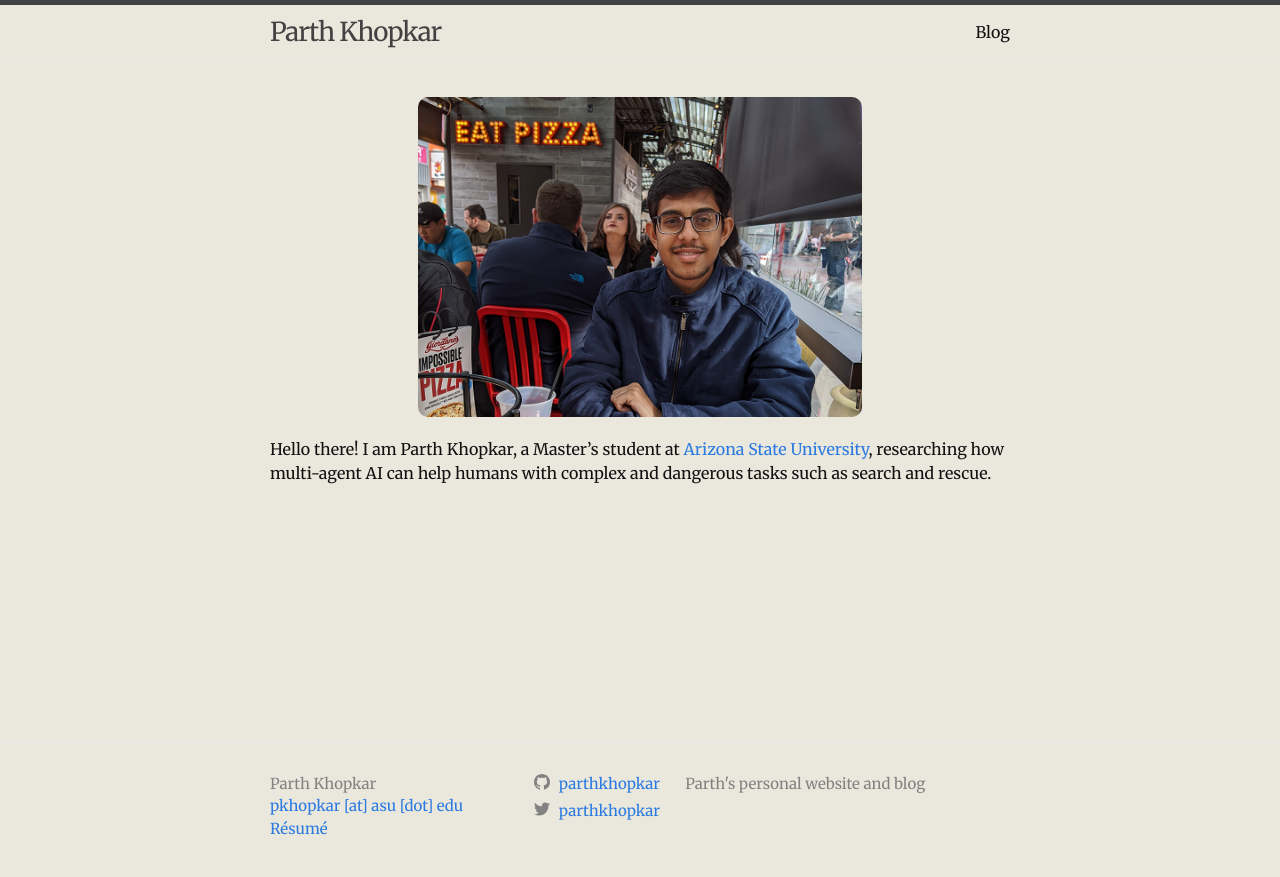
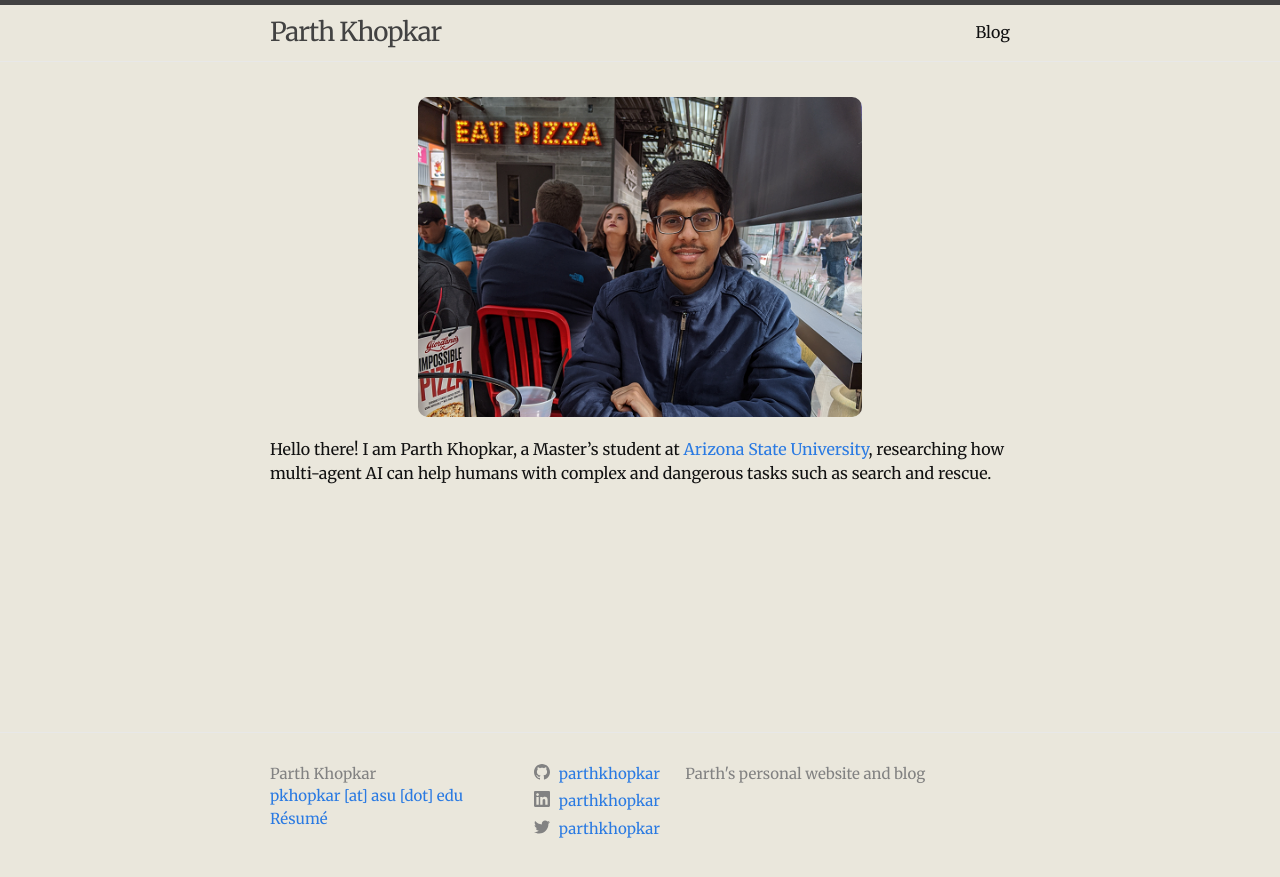
Before and after one commit to parthkhopkar/parthkhopkar.github.io, a Jekyll site: the page built from index.md, in a window 1280 px wide. Shown: the top 877 px of the page. Built offline with Jekyll 4.4.1, drawn with Linux system fonts in a browser that asks for light colours.

Commit message:
Added CNAME file

```diff
--- /dev/null
+++ b/CNAME
@@ -0,0 +1 @@
+parthkhopkar.com
--- a/_config.yml
+++ b/_config.yml
@@ -21,6 +21,7 @@ baseurl: "" # the subpath of your site, e.g. /blog
 url: "" # the base hostname & protocol for your site, e.g. http://example.com
 twitter_username: parthkhopkar
 github_username:  parthkhopkar
+linkedin_username: parthkhopkar
 
 # Build settings
 markdown: kramdown
```
